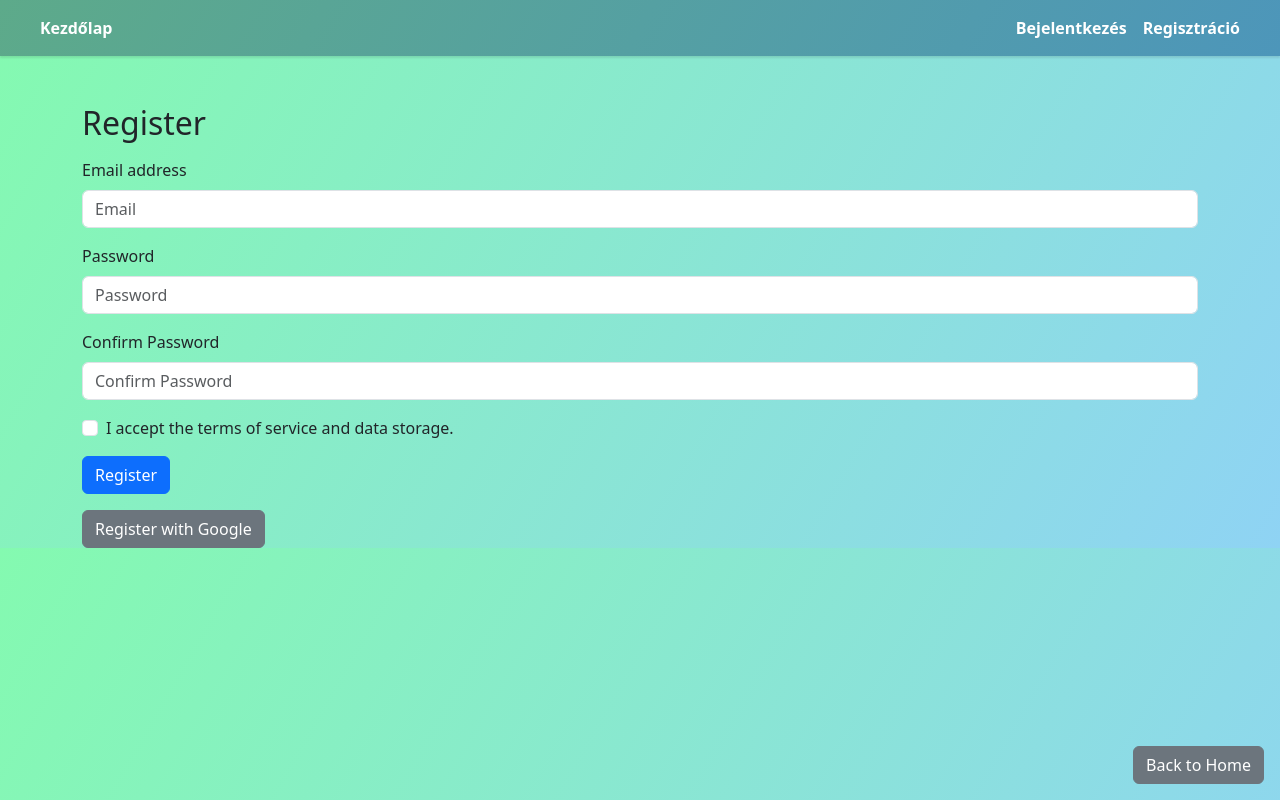
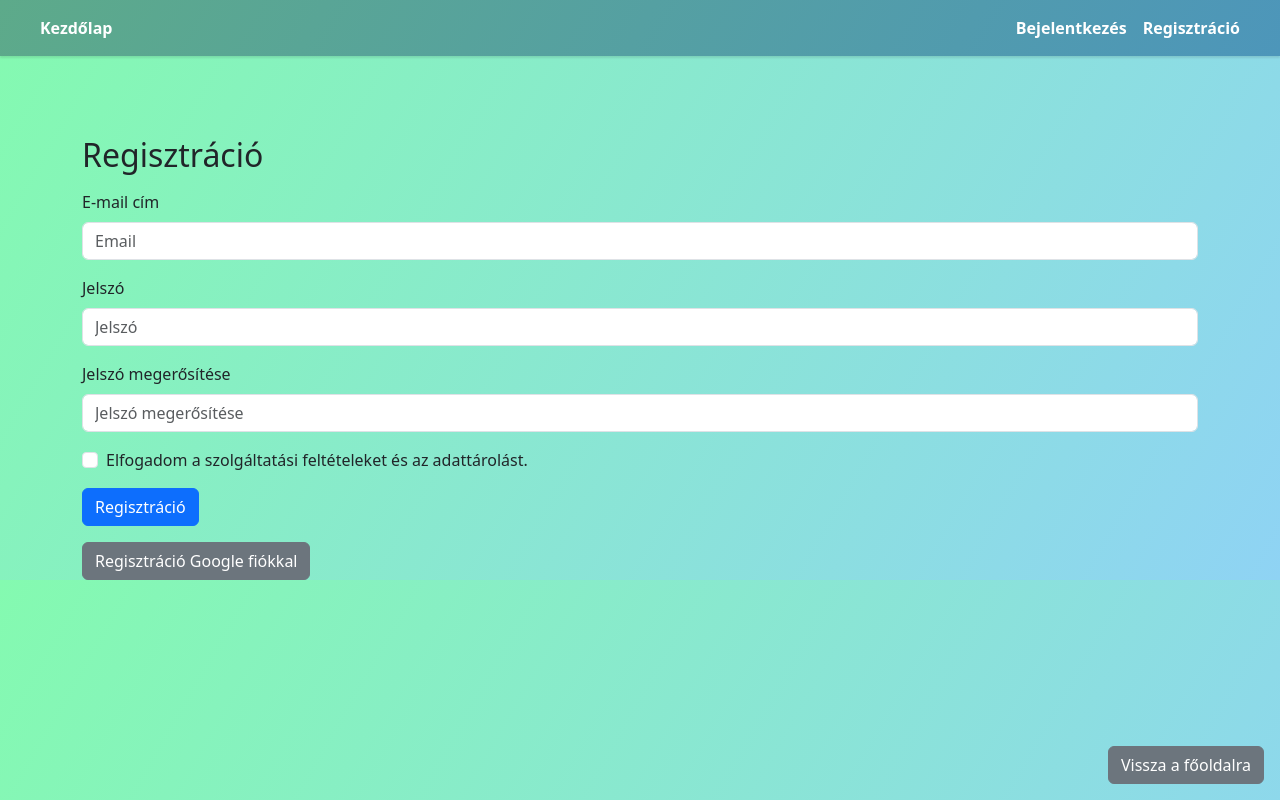
Before and after one commit to SchmidtPeti/book_app, a React (Create React App) app: page /register in a window 1280 px wide. Built offline with nearby package versions, Linux system fonts and the light colour scheme; no server answers.

Commit message:
make it hungarian and calculate score options

```diff
--- a/src/components/BackToHomeButton.js
+++ b/src/components/BackToHomeButton.js
@@ -11,7 +11,7 @@ const BackToHomeButton = () => {
   return (
     <div className="fixed-bottom mb-3 me-3" style={{ textAlign: 'right' }}>
       <Link to="/" className="btn btn-secondary">
-        Back to Home
+        Vissza a főoldalra
       </Link>
     </div>
   );
--- a/src/components/book/BookCards.js
+++ b/src/components/book/BookCards.js
@@ -17,7 +17,7 @@ const BookCards = () => {
   if (notFoundSearch) {
     return (
       <div style={{ display: 'flex', justifyContent: 'center', alignItems: 'center', height: '100vh' }}>
-        <h2>Not found, please search for classic books</h2>
+        <h2>Nincs találat!:(</h2>
       </div>
     );
   }
--- a/src/pages/HomePage.js
+++ b/src/pages/HomePage.js
@@ -34,7 +34,7 @@ const StyledLink = styled(Link)`
   transition: background-color 0.2s;
 
   &:hover {
-    background-color: #0069d9;
+    background-color: #1d7cf2;
   }
 `;
 
--- a/src/pages/Login.js
+++ b/src/pages/Login.js
@@ -4,7 +4,17 @@ import { auth } from "../firebase";
 import { AuthContext } from "../context/AuthContext";
 import { signInWithEmailAndPassword } from "firebase/auth";
 import { handleGoogleSignIn } from "../utils/firebase_functions";
+import styled from 'styled-components';
 
+const StyledContainer = styled.div`
+  display: flex;
+  justify-content: center;
+`;
+
+const StyledForm = styled.form`
+  width: 100%;
+  min-width: 300px;
+`;
 
 const Login = () => {
   const emailRef = useRef();
@@ -12,7 +22,6 @@ const Login = () => {
   const navigate = useNavigate();
   const { currentUser } = useContext(AuthContext);
   const [error, setError] = useState(null);
-
 
   const handleSubmit = async (e) => {
     e.preventDefault();
@@ -30,25 +39,24 @@ const Login = () => {
     }
   };
 
-
   if (currentUser) {
-    return <div>You are already logged in.</div>;
+    return <div>Már be vagy jelentkezve.</div>;
   }
 
   return (
-<div className="container">
+    <StyledContainer className="container">
       <div className="row justify-content-center">
         <div className="col-md-6">
-      <h2 className="text-center mb-4">Login</h2>
+          <h2 className="text-center mb-4">Bejelentkezés</h2>
           {error && (
             <div className="alert alert-danger" role="alert">
               {error}
             </div>
           )}
-      <form onSubmit={handleSubmit}>
+          <StyledForm onSubmit={handleSubmit}>
             <div className="mb-3">
               <label htmlFor="email" className="form-label">
-            Email address
+                E-mail cím
               </label>
               <input
                 ref={emailRef}
@@ -61,33 +69,31 @@ const Login = () => {
             </div>
             <div className="mb-3">
               <label htmlFor="password" className="form-label">
-            Password
+                Jelszó
               </label>
               <input
                 ref={passwordRef}
                 type="password"
                 className="form-control"
                 id="password"
-            placeholder="Password"
+                placeholder="Jelszó"
                 required
               />
             </div>
             <button type="submit" className="btn btn-primary">
-          Login
+              Bejelentkezés
             </button>
-      </form>
+          </StyledForm>
           <button
             type="button"
             className="btn btn-secondary mt-3"
             onClick={() => handleGoogleSignIn({ setError, navigate })}
           >
-  Sign in with Google
+            Bejelentkezés Google fiókkal
           </button>
-
         </div>
       </div>
-</div>
-
+    </StyledContainer>
   );
 };
 
--- a/src/pages/Register.js
+++ b/src/pages/Register.js
@@ -4,7 +4,15 @@ import { auth } from "../firebase";
 import { AuthContext } from "../context/AuthContext";
 import { createUserWithEmailAndPassword } from "firebase/auth";
 import { handleGoogleSignIn } from "../utils/firebase_functions";
+import styled from 'styled-components';
 
+const StyledContainer = styled.div`
+  margin-top: 5rem;
+`;
+
+const StyledForm = styled.form`
+  margin-top: 1rem;
+`;
 
 const Register = () => {
   const emailRef = useRef();
@@ -16,20 +24,18 @@ const Register = () => {
   const [termsAccepted, setTermsAccepted] = useState(false);
   const passwordConfirmRef = useRef();
 
-
-
   const handleSubmit = async (e) => {
     e.preventDefault();
     setError(null);
     setPasswordConfirmError(null);
 
     if (passwordRef.current.value !== passwordConfirmRef.current.value) {
-      setPasswordConfirmError("Passwords do not match.");
+      setPasswordConfirmError("A jelszavak nem egyeznek.");
       return;
     }
 
     if (!termsAccepted) {
-      setError("You must accept the terms of service and data storage.");
+      setError("El kell fogadnia a szolgáltatási feltételeket és az adattárolást.");
       return;
     }
 
@@ -45,14 +51,13 @@ const Register = () => {
     }
   };
 
-
   if (currentUser) {
-    return <div>You are already logged in.</div>;
+    return <div>Már be vagy jelentkezve.</div>;
   }
 
   return (
-    <div className="container mt-5">
-      <h2>Register</h2>
+    <StyledContainer className="container">
+      <h2>Regisztráció</h2>
       {error && (
         <div className="alert alert-danger mt-3" role="alert">
           {error}
@@ -64,10 +69,10 @@ const Register = () => {
         </div>
       )}
 
-      <form onSubmit={handleSubmit} className="mt-3">
+      <StyledForm onSubmit={handleSubmit}>
         <div className="mb-3">
           <label htmlFor="email" className="form-label">
-            Email address
+            E-mail cím
           </label>
           <input
             ref={emailRef}
@@ -80,27 +85,27 @@ const Register = () => {
         </div>
         <div className="mb-3">
           <label htmlFor="password" className="form-label">
-            Password
+            Jelszó
           </label>
           <input
             ref={passwordRef}
             type="password"
             className="form-control"
             id="password"
-            placeholder="Password"
+            placeholder="Jelszó"
             required
           />
         </div>
         <div className="mb-3">
           <label htmlFor="passwordConfirm" className="form-label">
-    Confirm Password
+            Jelszó megerősítése
           </label>
           <input
             ref={passwordConfirmRef}
             type="password"
             className="form-control"
             id="passwordConfirm"
-    placeholder="Confirm Password"
+            placeholder="Jelszó megerősítése"
             required
           />
         </div>
@@ -113,23 +118,23 @@ const Register = () => {
             onChange={(e) => setTermsAccepted(e.target.checked)}
           />
           <label className="form-check-label" htmlFor="terms">
-    I accept the terms of service and data storage.
+            Elfogadom a szolgáltatási feltételeket és az adattárolást.
           </label>
         </div>
 
         <button type="submit" className="btn btn-primary">
-          Register
+          Regisztráció
         </button>
-      </form>
+      </StyledForm>
             <button
         type="button"
         className="btn btn-secondary mt-3"
         onClick={() => handleGoogleSignIn({ setError, navigate })}
       >
-        Register with Google
+        Regisztráció Google fiókkal
       </button>
 
-    </div>
+    </StyledContainer>
 );
 };
 
--- a/src/utils/api.js
+++ b/src/utils/api.js
@@ -5,6 +5,7 @@ import { parseQuoteResponse } from './parser';
 export const getQuote = async (konyv) => {
   const apiUrl = `${process.env.REACT_APP_API_BASE_URL}/idezet.php`;
   const params = {
+    //convert name to ascii to avoid encoding issues
     konyv: konyv,
     f: process.env.REACT_APP_IDEZET_API_F,
     j: process.env.REACT_APP_IDEZET_API_J,
@@ -13,6 +14,7 @@ export const getQuote = async (konyv) => {
     honnan: 0,
     rendez_ir: 1,
   };
+  console.log("Könyv", konyv);
 
   try {
     // Create an array of promises for the two requests
@@ -20,13 +22,8 @@ export const getQuote = async (konyv) => {
       // Update the 'honnan' parameter for each request
       params.honnan = honnan;
 
-      const urlWithParams = new URL(apiUrl, window.location.origin);
-      Object.entries(params).forEach(([key, value]) =>
-        urlWithParams.searchParams.append(key, value)
-      );
-
       // Log the full URL
-      console.log('URL sent to the API:', urlWithParams.href);
+      console.log('URL sent to the API:', apiUrl, params);
       return axios.get(apiUrl, { params: params });
     });
 
@@ -42,6 +39,7 @@ export const getQuote = async (konyv) => {
     console.error('Error fetching quote:', error);
     return []; // Return an empty array if there's an error
   }
+
 };
 
 // Updated checkBooks function
--- a/src/utils/fetchBooks.js
+++ b/src/utils/fetchBooks.js
@@ -3,48 +3,51 @@ import { getQuote } from './api';
 
 
 const calculateBookScore = (obj) => {
-  const bestPageNumber = 150;
-  const bestWordCount = 35;
-  const atLeastKedvenc = 100;
+  const bestPageNumber = 200;
+  const minWordPerQuote = 10
+  const maxWordPerQuote = 25
+  const atLeastKedvenc = 10;
 
-  let sum = 0;
+  let kedveltQuotesNumbers = [];
   obj.quotes.forEach(quote => {
-    sum += quote.kedvenc;
+    kedveltQuotesNumbers.push(quote.kedvenc);
   });
-  const averageKedvenc = sum / obj.quotes.length;
 
-  let kedveltPart;
-  if (averageKedvenc >= atLeastKedvenc) {
-    kedveltPart = Math.min(1, (averageKedvenc / atLeastKedvenc));
-  } else {
-    kedveltPart = (averageKedvenc / atLeastKedvenc);
-  }
+  const kedveltPart = kedveltQuotesNumbers.filter(kedvelt => kedvelt >= atLeastKedvenc).length / kedveltQuotesNumbers.length;
+
 
   let totalPages = 0;
   obj.editions.forEach(edition => {
     totalPages += edition.pages;
   });
+
   const averagePages = totalPages / obj.editions.length;
 
-  let totalWords = 0;
+  let wordCountsArray = []
   const citationsAndQuotes = [];
   obj.citations.forEach(citation => {
     citationsAndQuotes.push(citation.citation);
     const wordCount = citation.citation.split(' ').length;
-    totalWords += wordCount;
+    wordCountsArray.push(wordCount)
   });
   obj.quotes.forEach(quote => {
     citationsAndQuotes.push(quote.idezetszoveg);
     const wordCount = quote.idezetszoveg.split(' ').length;
-    totalWords += wordCount;
+    wordCountsArray.push(wordCount)
   });
-  const averageWords = totalWords / citationsAndQuotes.length;
+  const filteredWordCountsArray = wordCountsArray.filter(wordCount => wordCount >= minWordPerQuote && wordCount <= maxWordPerQuote);
+
+  const quoteWordNumberScore = filteredWordCountsArray.length / wordCountsArray.length;
 
   const pageScore = Math.min(averagePages / bestPageNumber, 1);
-  const wordScore = Math.min(averageWords / bestWordCount, 1);
-  const score = (pageScore + wordScore + kedveltPart) / 3 * 100;
 
-  return score;
+  console.log("pageScore: ", pageScore);
+  console.log("quoteWordNumberScore: ", quoteWordNumberScore);
+  console.log("kedveltPart: ", kedveltPart);
+  const score = ((pageScore + quoteWordNumberScore + kedveltPart) / 3)*100;
+  //rough it down to 2 decimals
+  console.log("score: ", score);
+  return Math.round(score * 100) / 100;
 };
 
 export const getRandomQuotes = (categories, count) => {
```
Also changed, not shown: src/components/book/BookCard.js (+40 -26 lines). Lines whose indentation alone changed are shown as unchanged.
